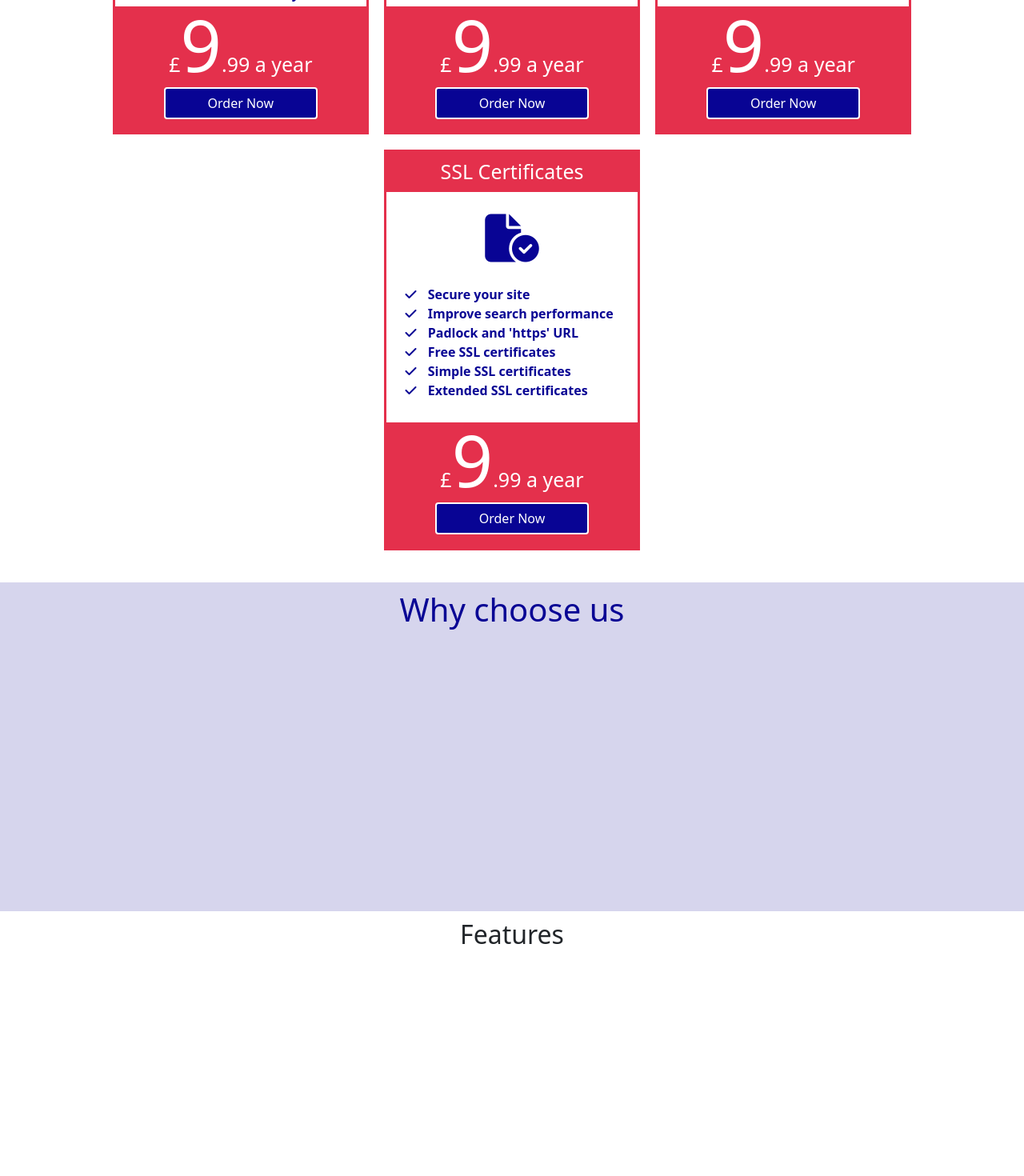
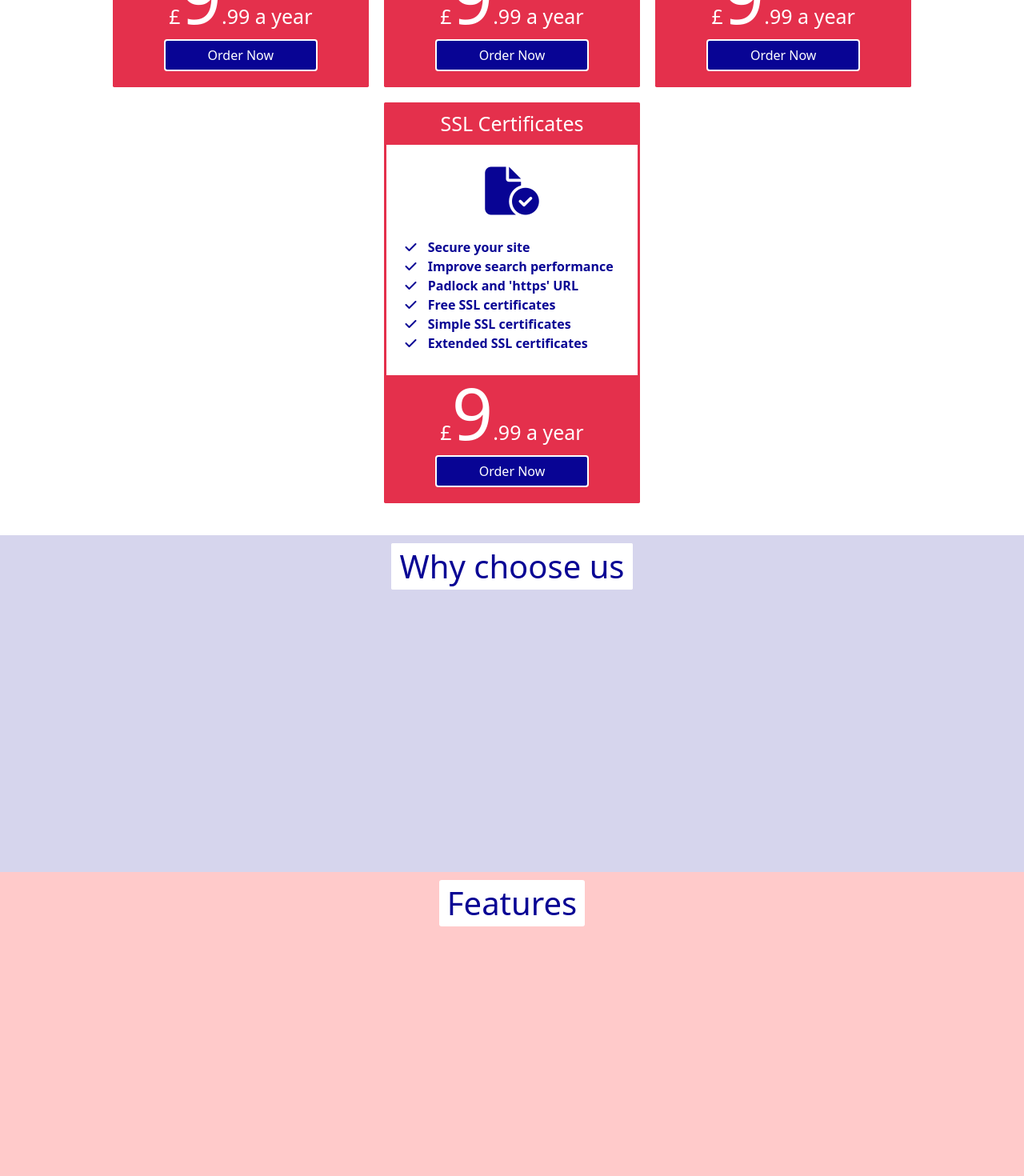
Before and after one commit to Olys6/digi-hosting, a React (Create React App) app: page / in a window 1280 px wide. Shown: the part 840-2310 px from the top of the page at 80% size. Built offline with nearby package versions, Linux system fonts and the light colour scheme.

Commit message:
added border radius to everything, finished title for why choose us and features section and made navbar stick to top

```diff
--- a/src/components/Home.js
+++ b/src/components/Home.js
@@ -11,10 +11,10 @@ const Home = () => {
       <div className="homeHero">
         <div className="homeHeroCard">
           <Card.Body>
-            <Card.Subtitle style={{ backgroundColor: "#e4304c", color: 'white', display: "inline-block", fontSize: "30px", padding: "5px", boxSizing: "border-box" }}>
+            <Card.Subtitle style={{ backgroundColor: "#e4304c", color: 'white', display: "inline-block", fontSize: "30px", padding: "5px", boxSizing: "border-box", borderRadius: "1.7px" }}>
               Hosting you can rely on
             </Card.Subtitle>
-            <Card.Title style={{ backgroundColor: "white", color: "#080494", marginTop: "20px", padding: "10px", boxSizing: "border-box", fontSize: "45px", margin: "-15px 0 0 20px" }}>
+            <Card.Title style={{ backgroundColor: "white", color: "#080494", marginTop: "20px", padding: "10px", boxSizing: "border-box", fontSize: "45px", margin: "-15px 0 0 20px", borderRadius: "1.7px" }}>
               Versatile, powerful web hosting
             </Card.Title>
           </Card.Body>
@@ -26,7 +26,7 @@ const Home = () => {
       </div>
       <Plans />
       <section className="whyChooseUsSection">
-        <h2 style={{ fontSize: "40px", color: "#080494" }}>Why choose us</h2>
+        <h2 style={{ fontSize: "40px", color: "#080494", backgroundColor: "white", padding: "5px 10px 5px 10px", boxSizing: "border-box", borderRadius: "1.7px" }}>Why choose us</h2>
         <div className="whyChooseUsCircles">
           <div class="whyChooseUsCircleAndDesc" data-aos="fade-up" data-aos-duration="400">
             <div className="whyChooseUsCircle"><i class="fas fa-hdd fa-3x"></i></div>
@@ -63,7 +63,7 @@ const Home = () => {
         </div>
       </section>
       <section className='featuresSection'>
-        <h2>Features</h2>
+        <h2 style={{ fontSize: "40px", color: "#080494", backgroundColor: "white", padding: "5px 10px 5px 10px", boxSizing: "border-box", borderRadius: "3px" }}>Features</h2>
         <div className="featuresLists">
           <div className='featuresList' data-aos="fade-right" data-aos-duration="800">
             <div style={{ fontWeight: "bold", fontSize: "30px", backgroundColor: "#e4304c", height: "4rem", color: "white", display: "flex", alignItems: "center", paddingLeft: "15px", boxSizing: "border-box" }}>
--- a/src/components/Navbar.js
+++ b/src/components/Navbar.js
@@ -9,7 +9,7 @@ const NavBar = () => {
   const navbarItems = ['Web Hosting', 'Find a Domain', 'VPS', 'SSL Certificates']
 
   return (
-    <Navbar style={{ backgroundColor: 'white' }} expand="lg" variant="light">
+    <Navbar style={{ backgroundColor: 'white' }} expand="lg" variant="light" fixed="top">
       <Container>
         <Navbar.Brand style={{ marginLeft: "0px" }} href="#home"><img style={{ width: "280px" }} src="./assets/Digi-SwissLogo.png" alt="digi host logo" /></Navbar.Brand>
         <Nav className="justify-content-end flex-grow-1 pe-3" >
--- a/src/index.css
+++ b/src/index.css
@@ -58,6 +58,7 @@ code {
   justify-content: center;
   align-items: center;
   width: 100%;
+  border-radius: 1.7px 1.7px 0 0;
   /* border-radius: 5px 5px 0 0; */
   color: white;
   background-color: #e4304c;
@@ -86,6 +87,7 @@ code {
   height: 10rem;
   background-color: #e4304c;
   width: 100%;
+  border-radius: 0 0 1.7px 1.7px;
 }
 
 .hostingPlansUnder {
@@ -149,6 +151,7 @@ code {
   flex-direction: column;
   padding: 10px;
   box-sizing: border-box;
+  background-color: rgb(255, 202, 202);
 }
 
 .featuresLists {
@@ -170,6 +173,7 @@ code {
   font-size: 18px;
   /* height: 3.5rem;  */
   color: #080494;
+  background-color: rgb(255, 255, 255);
   padding: 0.75rem;
   box-sizing: border-box;
   border: 1px solid #e4304c;
```
